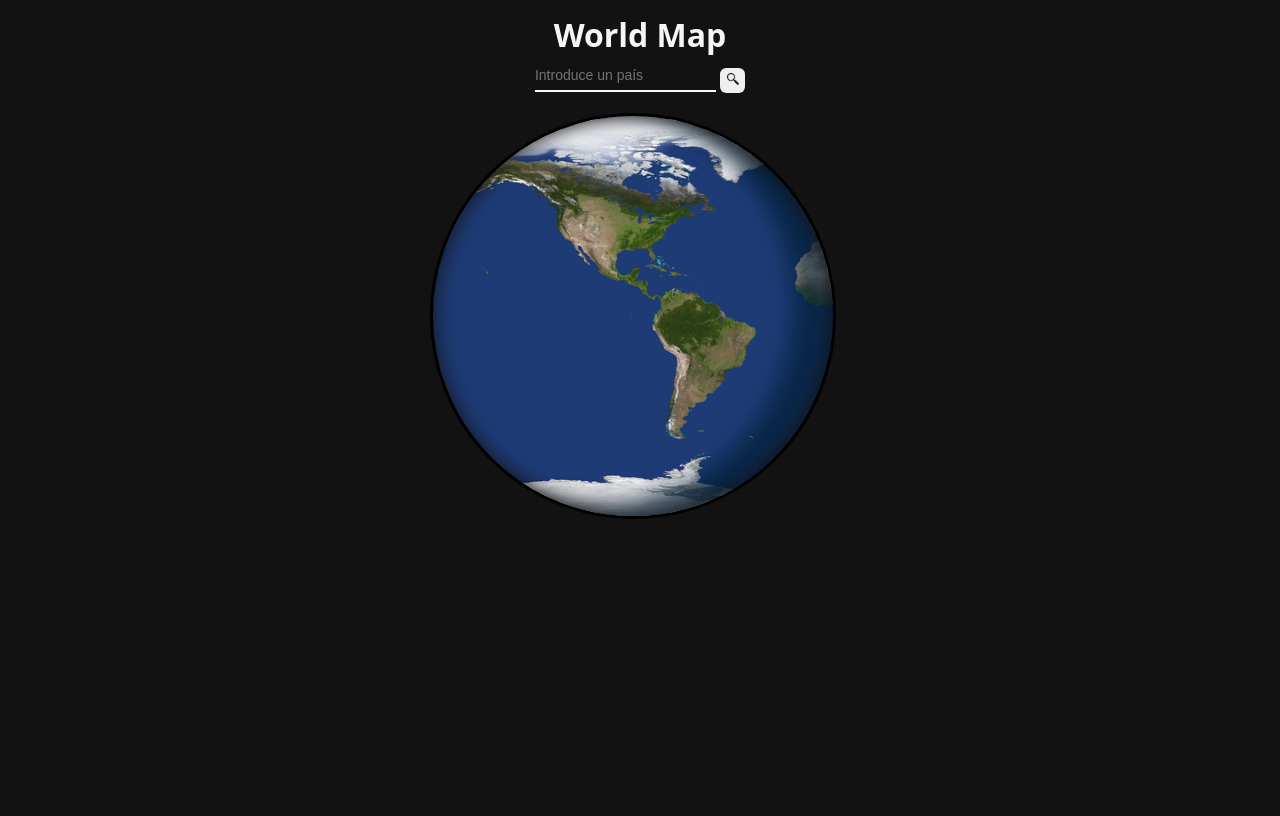
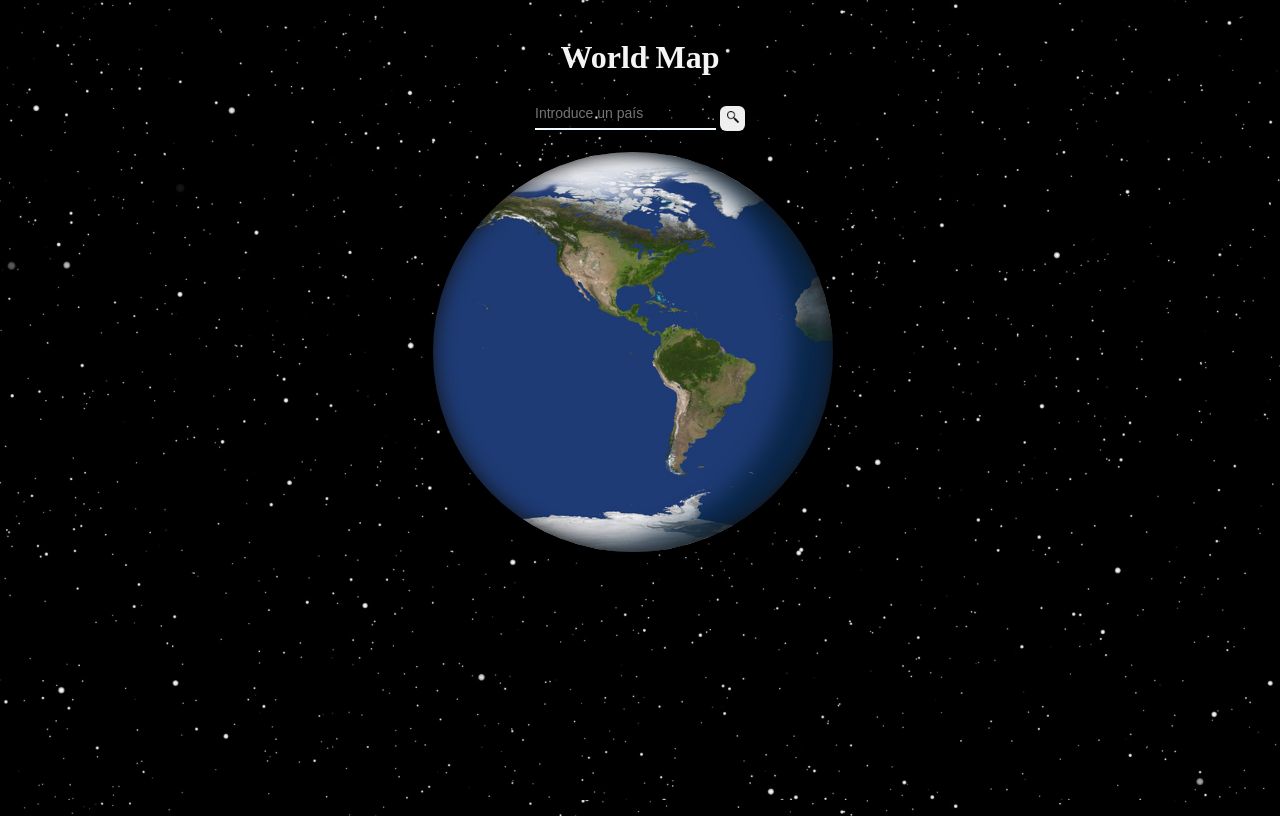
Before and after one commit to MarcoVilera/world-map, a plain HTML site: page index.html in a window 1280 px wide. Drawn offline with Linux system fonts and the light colour scheme.

Commit message:
Se agrego el fondo del espacio exterior

```diff
--- a/script.js
+++ b/script.js
@@ -10,7 +10,6 @@ function getCountry() {
     let countryInput = document.getElementById("countryInput")
     let country = countryInput.value.trim().toLowerCase()
     countryInput.readOnly = true
-
     const VALIDCOUNTRYS = document.getElementById("countrys")
     let divData = []
     let continentX = 0
--- a/styles.css
+++ b/styles.css
@@ -1,13 +1,10 @@
 /*TODO Implementar estilos en entrys y background, botones, countryinfo*/
-body{
-    margin:0;
-    font-family: system-ui, -apple-system, BlinkMacSystemFont, 'Segoe UI', Roboto, Oxygen, Ubuntu, Cantarell, 'Open Sans', 'Helvetica Neue', sans-serif;
-    line-height: 1.5;
-    background-color: #121212;
-    overflow: hidden;
-}h1{
-    margin: 1px;
-}
+body {
+    background-image: url(assets/background.jpg);
+    background-repeat: no-repeat;
+    background-attachment: fixed;
+    background-size: cover;
+  }
 .wrapper{
     display:flex;
     flex-direction: column;
```
Also changed, not shown: assets/background.jpg (added), 1 other file.
